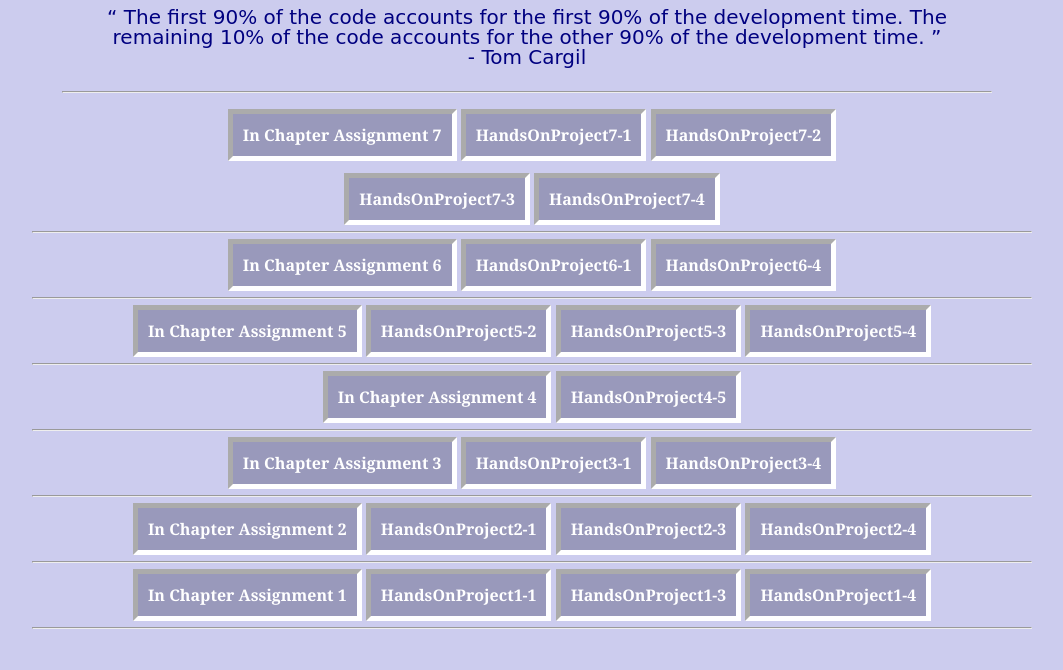
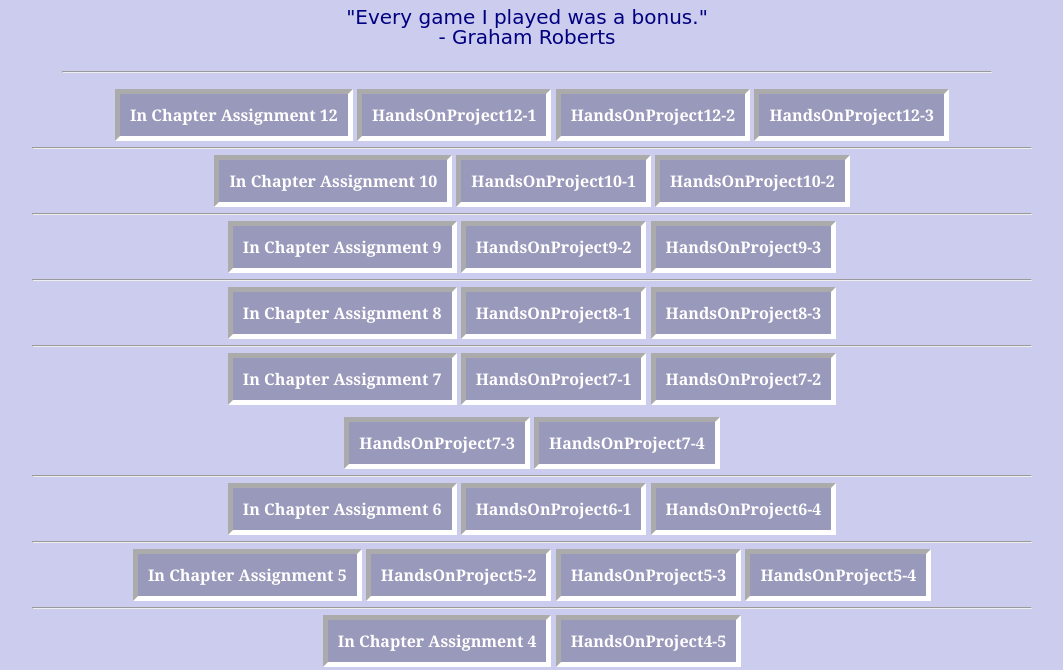
Before and after one commit to garyanewsome/cpt206_webpage, a plain HTML site: page index.htm in a window 1280 px wide. Shown: the part 123-793 px from the top of the page, without its empty margins (108-1171 px from the left). Drawn offline with Linux system fonts and the light colour scheme; a web font is replaced by a local one.

Commit message:
Final Web Page
Final web page layout for CPT206 JavaScript @ WCCC

```diff
--- a/index.htm
+++ b/index.htm
@@ -28,11 +28,36 @@
       </h2>
    </header>
 <div class="quote">
-  <h3>“ The first 90% of the code accounts for the first 90% of the development time. The remaining 10% of the code accounts for the other 90% of the development time. ” <br>
-  - Tom Cargil</h3><br><hr>
+  <h3>"Every game I played was a bonus."<br>
+  - Graham Roberts</h3><br><hr>
 </div>
 <div class="link">
   <br>
+  <ul>
+    <li><a href="Chapter12/Chapter/rocks.htm">In Chapter Assignment 12</a></li>
+    <li><a href="Chapter12/HandsOnProject12-1/index.htm">HandsOnProject12-1</a></li>
+    <li><a href="Chapter12/HandsOnProject12-2/index.htm">HandsOnProject12-2</a></li>
+    <li><a href="Chapter12/HandsOnProject12-3/index.htm">HandsOnProject12-3</a></li>
+  </ul>
+    <br><hr><br>
+  <ul>
+    <li><a href="Chapter10/Chapter/oaktop.htm">In Chapter Assignment 10</a></li>
+    <li><a href="Chapter10/HandsOnProject10-1/index.htm">HandsOnProject10-1</a></li>
+    <li><a href="Chapter10/HandsOnProject10-2/index.htm">HandsOnProject10-2</a></li>
+  </ul>
+    <br><hr><br>
+  <ul>
+    <li><a href="Chapter9/Chapter/order.htm">In Chapter Assignment 9</a></li>
+    <li><a href="Chapter9/HandsOnProject9-2/index.htm">HandsOnProject9-2</a></li>
+    <li><a href="Chapter9/HandsOnProject9-3/index.htm">HandsOnProject9-3</a></li>
+    </ul>
+    <br><hr><br>
+  <ul>
+    <li><a href="Chapter8/Chapter/account.htm">In Chapter Assignment 8</a></li>
+    <li><a href="Chapter8/HandsOnProject8-1/index.htm">HandsOnProject8-1</a></li>
+    <li><a href="Chapter8/HandsOnProject8-3/index.htm">HandsOnProject8-3</a></li>
+    </ul>
+    <br><hr><br>
   <ul>
     <li><a href="Chapter7/Chapter/booktrip.htm">In Chapter Assignment 7</a></li>
     <li><a href="Chapter7/HandsOnProject7-1/index.htm">HandsOnProject7-1</a></li>
```
